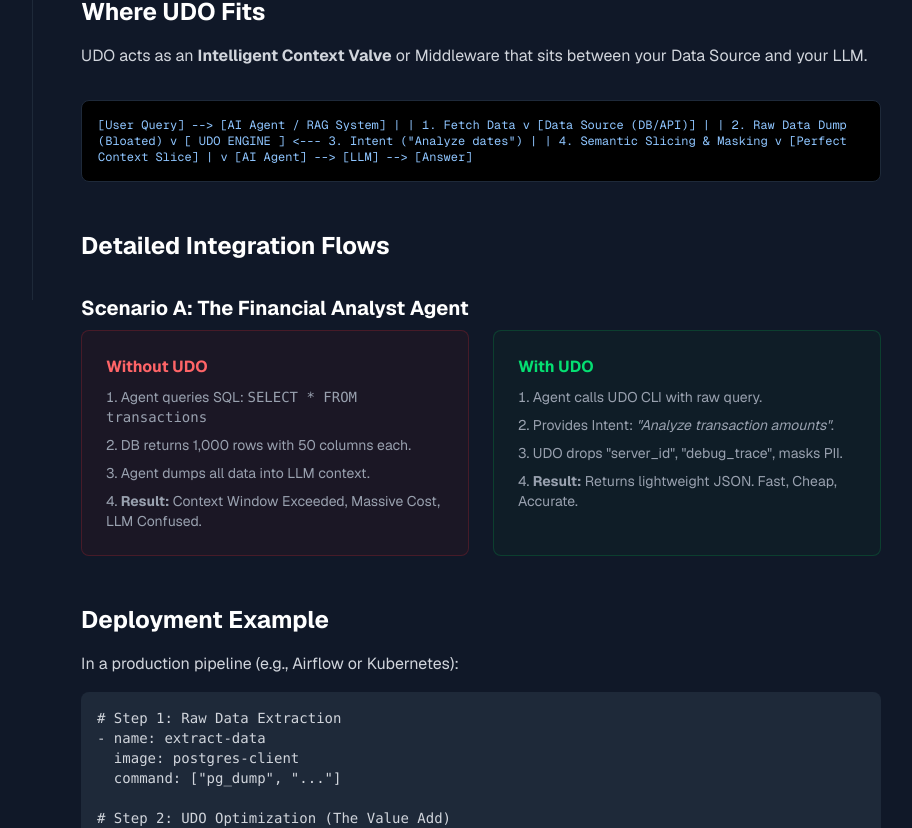
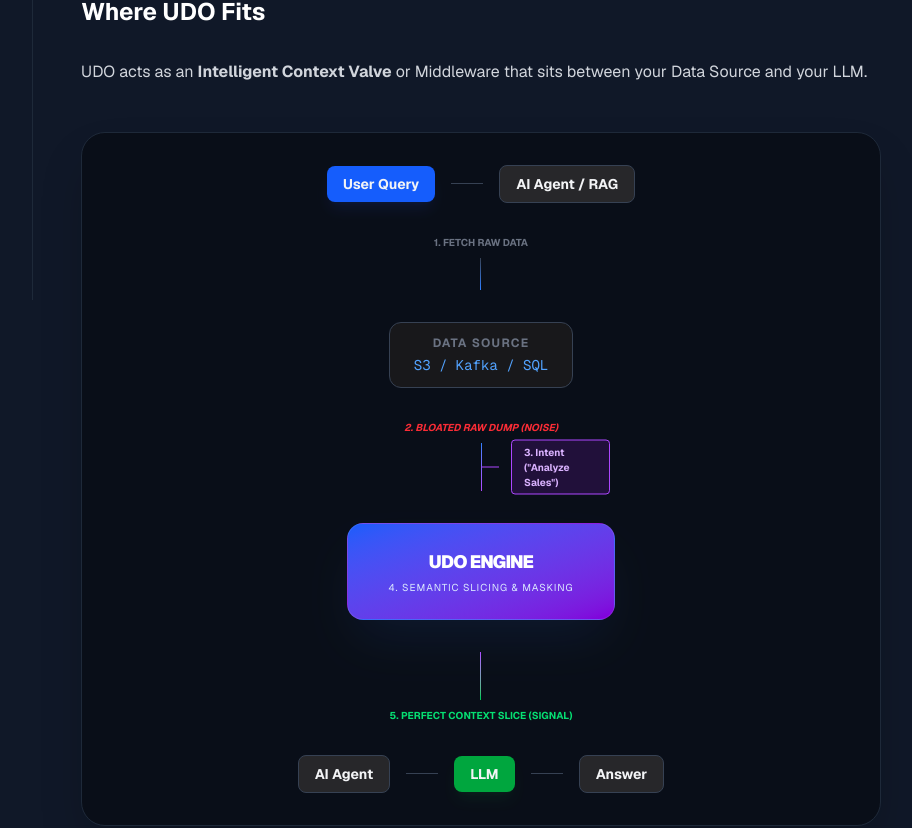
Before and after one commit to vikas-magar/udo, a Next.js app in the folder web/: page /docs/integration in a window 1280 px wide. Shown: the part 500-1328 px from the top of the page, without its empty margins (223-1135 px from the left). Built offline with nearby package versions, Linux system fonts and the light colour scheme.

Commit message:
docs: improve visual flow diagram in integration guide

```diff
--- a/web/app/docs/integration/page.tsx
+++ b/web/app/docs/integration/page.tsx
@@ -17,28 +17,60 @@ export default function IntegrationPage() {
         </ul>
       </div>
 
-      <h2 className="text-2xl font-bold text-white mt-12 mb-4">Where UDO Fits</h2>
-      <p className="text-gray-300 mb-6">
+      <h2 className="text-2xl font-bold text-white mt-12 mb-8">Where UDO Fits</h2>
+      <p className="text-gray-300 mb-10">
         UDO acts as an <strong>Intelligent Context Valve</strong> or Middleware that sits between your Data Source and your LLM.
       </p>
 
-      <div className="my-8 p-4 bg-black rounded-lg border border-gray-800 font-mono text-xs text-blue-300 overflow-x-auto">
-{`[User Query] --> [AI Agent / RAG System]
-                      |
-                      | 1. Fetch Data
-                      v
-               [Data Source (DB/API)]
-                      |
-                      | 2. Raw Data Dump (Bloated)
-                      v
-               [ UDO ENGINE ] <--- 3. Intent ("Analyze dates")
-                      |
-                      | 4. Semantic Slicing & Masking
-                      v
-               [Perfect Context Slice]
-                      |
-                      v
-               [AI Agent] --> [LLM] --> [Answer]`}
+      {/* Visual Flow Diagram */}
+      <div className="my-12 p-8 bg-black/40 rounded-3xl border border-gray-800 relative shadow-2xl">
+        <div className="flex flex-col items-center space-y-8">
+
+          <div className="flex items-center space-x-4 w-full justify-center">
+            <div className="px-4 py-2 bg-blue-600 rounded-lg text-sm font-bold shadow-lg shadow-blue-900/20">User Query</div>
+            <div className="h-px w-8 bg-gray-700"></div>
+            <div className="px-4 py-2 bg-zinc-800 rounded-lg text-sm font-bold border border-gray-700">AI Agent / RAG</div>
+          </div>
+
+          <div className="flex flex-col items-center">
+            <div className="text-[10px] text-gray-500 uppercase font-bold mb-2">1. Fetch Raw Data</div>
+            <div className="h-8 w-px bg-gradient-to-b from-gray-700 to-blue-500"></div>
+          </div>
+
+          <div className="px-6 py-3 bg-zinc-900 rounded-xl border border-gray-700 flex flex-col items-center">
+            <span className="text-xs text-gray-500 mb-1 uppercase font-bold tracking-widest">Data Source</span>
+            <span className="text-sm font-mono text-blue-400">S3 / Kafka / SQL</span>
+          </div>
+
+          <div className="flex flex-col items-center">
+            <div className="text-[10px] text-red-500 uppercase font-bold mb-2 italic">2. Bloated Raw Dump (Noise)</div>
+            <div className="h-12 w-px bg-gradient-to-b from-blue-500 to-purple-500 relative">
+               <div className="absolute -right-32 top-1/2 -translate-y-1/2 flex items-center space-x-3">
+                  <div className="h-px w-8 bg-purple-500"></div>
+                  <div className="px-3 py-1 bg-purple-900/30 border border-purple-500 rounded text-[10px] font-bold text-purple-300">3. Intent ("Analyze Sales")</div>
+               </div>
+            </div>
+          </div>
+
+          <div className="px-10 py-6 bg-gradient-to-br from-blue-600 to-purple-700 rounded-2xl shadow-2xl shadow-blue-500/10 flex flex-col items-center border border-white/10 animate-pulse-slow">
+            <span className="text-lg font-black tracking-tighter text-white">UDO ENGINE</span>
+            <span className="text-[10px] text-blue-100 uppercase tracking-widest mt-1">4. Semantic Slicing & Masking</span>
+          </div>
+
+          <div className="flex flex-col items-center">
+            <div className="h-12 w-px bg-gradient-to-b from-purple-500 to-green-500"></div>
+            <div className="text-[10px] text-green-400 uppercase font-bold mt-2">5. Perfect Context Slice (Signal)</div>
+          </div>
+
+          <div className="flex items-center space-x-4 w-full justify-center">
+            <div className="px-4 py-2 bg-zinc-800 rounded-lg text-sm font-bold border border-gray-700">AI Agent</div>
+            <div className="h-px w-8 bg-gray-700"></div>
+            <div className="px-4 py-2 bg-green-600 rounded-lg text-sm font-bold shadow-lg shadow-green-900/20">LLM</div>
+            <div className="h-px w-8 bg-gray-700"></div>
+            <div className="px-4 py-2 bg-zinc-800 rounded-lg text-sm font-bold border border-gray-700">Answer</div>
+          </div>
+
+        </div>
       </div>
 
       <h2 className="text-2xl font-bold text-white mt-12 mb-4">Detailed Integration Flows</h2>
```
